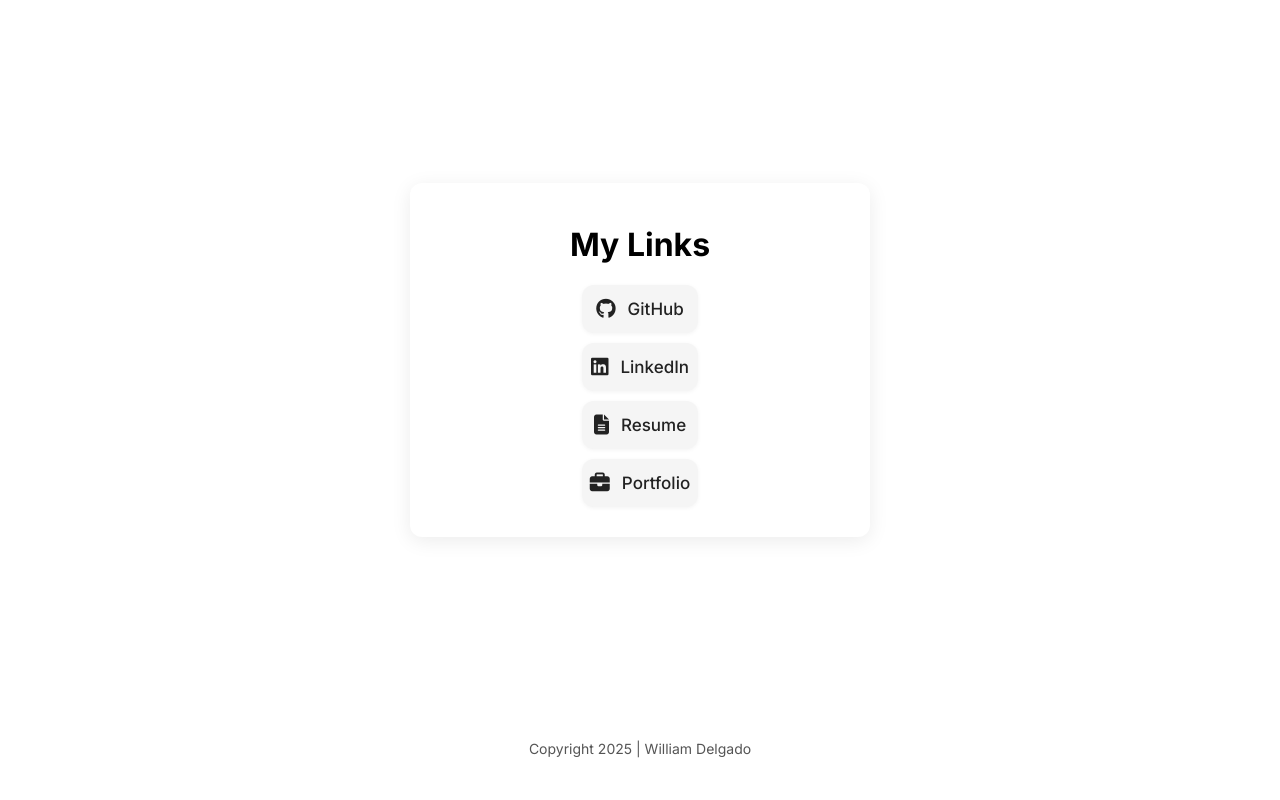
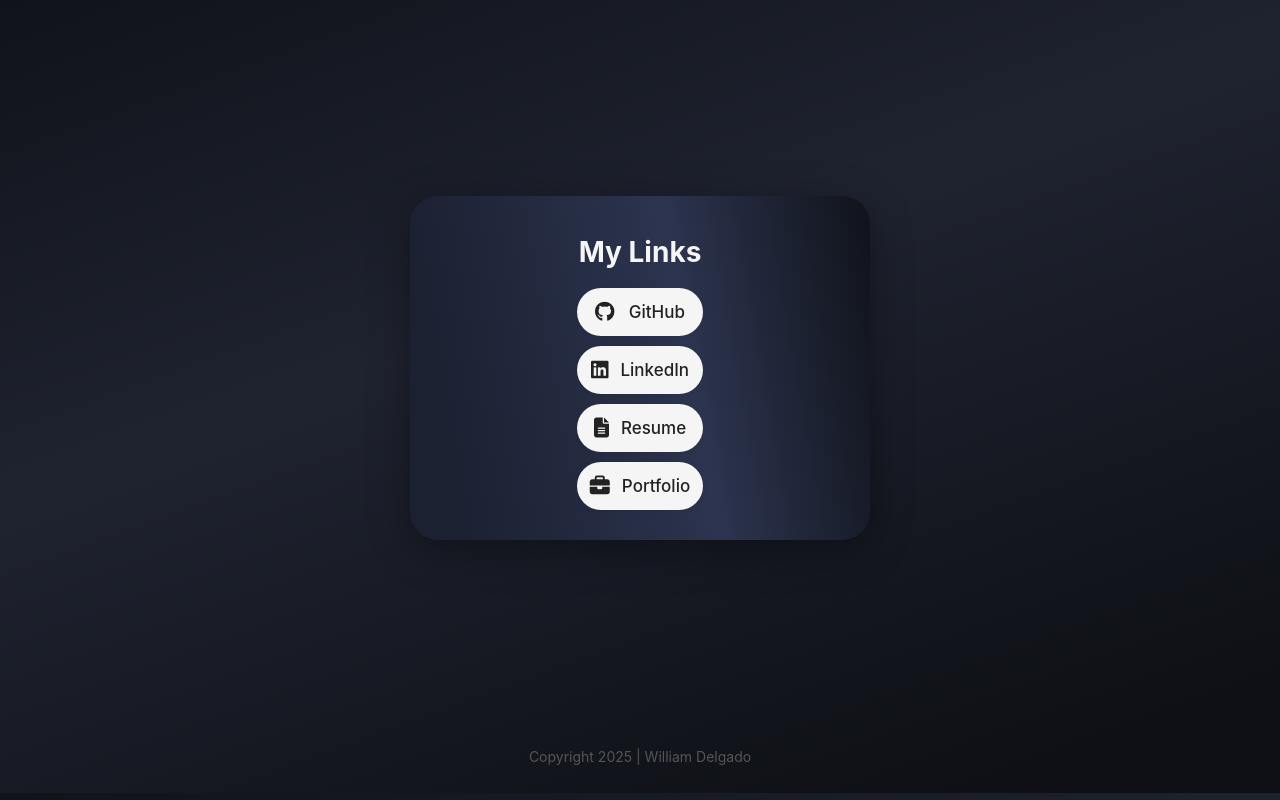
Before and after one commit to will4DF/links, a plain HTML site: page index.html in a window 1280 px wide. Drawn offline with Linux system fonts and the light colour scheme.

Commit message:
Finished polishing and detailing

```diff
--- a/style.css
+++ b/style.css
@@ -1,8 +1,10 @@
+@import url('https://fonts.googleapis.com/css2?family=Inter:wght@400;500;600;700&display=swap');
+
 body {
-  font-family: 'Inter', sans-serif;
-  margin: 0;
+  font-family: -apple-system, BlinkMacSystemFont, "Segoe UI", Roboto, Helvetica, Arial, sans-serif;
   padding: 0;
-  background: white;
+  background: linear-gradient( 160deg, #10131a, #1f2330 40%, #0e1015 90%);
+  align-items: center;
 }
 
 main {
@@ -16,16 +18,18 @@ main {
   max-width: 420px;
   margin: 40px auto;
   padding: 20px;
-  background: #ffffff;
-  border-radius: 12px;
-  box-shadow: 0 4px 20px rgba(0, 0, 0, 0.08);
+  background: linear-gradient(260deg, #10131a, #2c344f 40%, #1b2131 90%);;
+  backdrop-filter: blur(14px);
+  border-radius: 28px;
+  box-shadow: 0 10px 40px rgba(0, 0, 0, 0.35);
   width: 100%;
   animation: fadeIn 0.4s ease-in-out;
-
 }
 
 .title {
   text-align: center;
+  color: #f5f5f5;
+  font-size: 28px;
 }
 
 .link-btn {
@@ -35,13 +39,13 @@ main {
   gap: 12px;
 
   width: 100%;
-  max-width: 80px;          /* LIMIT width */
+  max-width: 90px;          /* LIMIT width */
   margin: 10px auto;          /* CENTER them horizontally */
 
   padding: 14px 18px;
 
   background: #f5f5f5;
-  border-radius: 12px;
+  border-radius: 28px;
   text-decoration: none;
   color: #222;
   font-weight: 500;
@@ -55,13 +59,13 @@ main {
 .link-btn i {
   font-size: 20px;
   width: 24px; /* locks icon alignment */
-  transition: transform 0.2s ease;
-
+  transition: transform 0.2s ease;;
 }
 
 .link-btn:hover {
-  background: #e9e9e9;
+  background: #384152;
   transform: translateY(-2px);
+  color: #f5f5f5;
 }
 
 .footer {
```
